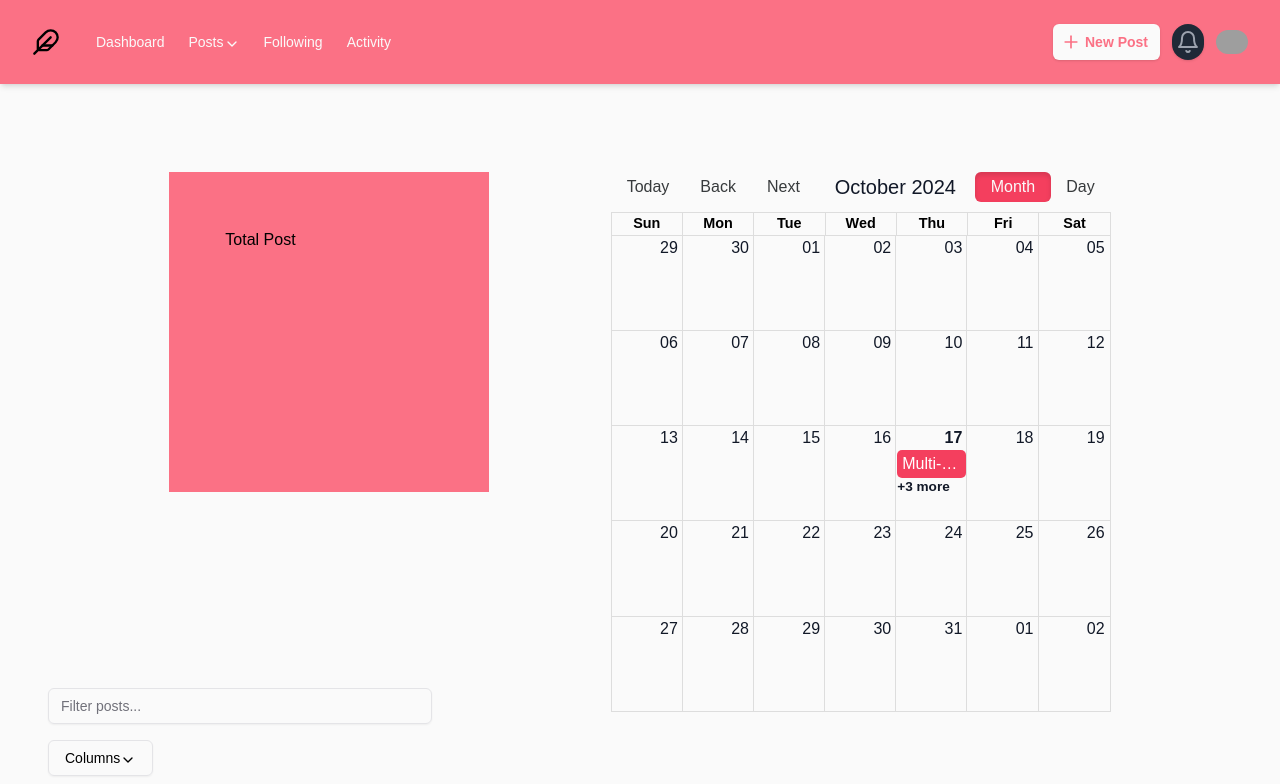
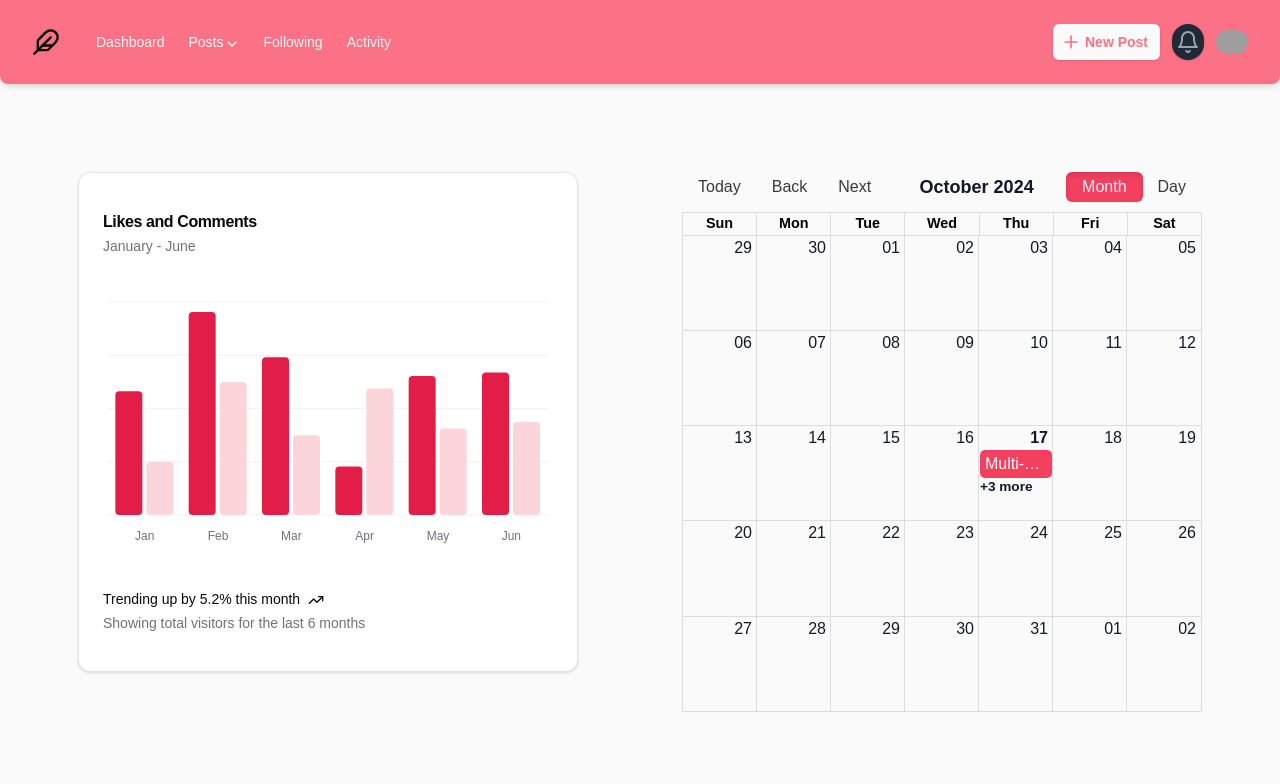
Before and after one commit to pllealfunes/nextjs-hobbyist, a Next.js app: page /posts/drafts in a window 1280 px wide. Shown: the top 784 px of the page. Built offline with nearby package versions, Linux system fonts and the light colour scheme; grey boxes are pictures that could not be loaded.

Commit message:
added styling to likes/comments chart, added styling to nav and home, code to change months in calendar

```diff
--- a/src/app/globals.css
+++ b/src/app/globals.css
@@ -52,11 +52,11 @@ body {
     --input: 240 5.9% 90%;
     --ring: 346.8 77.2% 49.8%;
     --radius: 0.5rem;
-    --chart-1: 12 76% 61%;
-    --chart-2: 173 58% 39%;
-    --chart-3: 197 37% 24%;
-    --chart-4: 43 74% 66%;
-    --chart-5: 27 87% 67%;
+    --chart-1: 347 77% 50%;
+    --chart-2: 352 83% 91%;
+    --chart-3: 350 80% 72%;
+    --chart-4: 351 83% 82%;
+    --chart-5: 349 77% 62%;
   }
 
   .dark {
@@ -79,11 +79,11 @@ body {
     --border: 240 3.7% 15.9%;
     --input: 240 3.7% 15.9%;
     --ring: 346.8 77.2% 49.8%;
-    --chart-1: 220 70% 50%;
-    --chart-2: 160 60% 45%;
-    --chart-3: 30 80% 55%;
-    --chart-4: 280 65% 60%;
-    --chart-5: 340 75% 55%;
+    --chart-1: 347 77% 50%;
+    --chart-2: 349 77% 62%;
+    --chart-3: 350 80% 72%;
+    --chart-4: 351 83% 82%;
+    --chart-5: 352 83% 91%;
   }
 }
 
@@ -278,8 +278,9 @@ body {
 }
 
 .rbc-toolbar-label {
-  font-size: 20px;
+  font-size: 18px;
   color: #111827 !important;
+  font-weight: 900;
 }
 
 .rbc-btn-group > button {
--- a/src/app/page.tsx
+++ b/src/app/page.tsx
@@ -184,7 +184,7 @@ export default function Home() {
         </div>
       </section>
 
-      <section className="bg-gradient-to-br from-rose-100 to-rose-500 py-24 sm:py-32">
+      <section className="bg-gradient-to-br from-rose-100 to-rose-500 py-24 sm:py-32 rounded-3xl">
         <div className="mx-auto max-w-7xl px-6 lg:px-8">
           <h2
             className="text-center text-3xl font-bold tracking-tight text-gray-900"
@@ -257,7 +257,7 @@ export default function Home() {
         </div>
       </section>
 
-      <section className="bg-gradient-to-br from-rose-100 to-rose-500 p-24 sm:p-32 flex justify-center items-center">
+      <section className="bg-gradient-to-br from-rose-100 to-rose-500 p-24 sm:p-32 flex justify-center items-center rounded-3xl">
         <div className="mx-auto max-w-2xl lg:mx-0">
           <h2
             className="text-3xl font-bold tracking-tight text-gray-900 sm:text-4xl"
--- a/src/app/posts/drafts/page.tsx
+++ b/src/app/posts/drafts/page.tsx
@@ -1,6 +1,7 @@
 import { Post, columns } from "@/ui/components/table-columns";
 import { DataTable } from "@/ui/components/data-table";
 import PostCalendar from "@/ui/components/calendar";
+import { LikesCommentsChart } from "@/ui/components/likescomments-chart";
 
 async function getData(): Promise<Post[]> {
   return [
@@ -54,8 +55,8 @@ export default async function Published() {
 
   return (
     <div className="container mx-auto py-10">
-      <div className="flex justify-evenly items center">
-        <div className="w-80 h-80 p-14 bg-rose-400"> Total Post</div>
+      <div className="flex flex-wrap justify-around items-center gap-11 mb-24">
+        <LikesCommentsChart />
         <PostCalendar />
       </div>
       <DataTable columns={columns} data={data} />
--- a/src/app/posts/published/page.tsx
+++ b/src/app/posts/published/page.tsx
@@ -55,7 +55,7 @@ export default async function Published() {
 
   return (
     <div className="container mx-auto py-10">
-      <div className="flex flex-wrap justify-around items-center gap-11 mb-11">
+      <div className="flex flex-wrap justify-around items-center gap-11 mb-24">
         <LikesCommentsChart />
         <PostCalendar />
       </div>
--- a/src/ui/components/calendar.tsx
+++ b/src/ui/components/calendar.tsx
@@ -10,6 +10,7 @@ const localizer = momentLocalizer(moment);
 
 const PostCalendar = () => {
   const [view, setView] = useState<View>(Views.MONTH);
+  const [date, setDate] = useState(new Date());
 
   const handleOnChangeView = (selectedView: View) => {
     setView(selectedView);
@@ -17,13 +18,17 @@ const PostCalendar = () => {
 
   return (
     <Calendar
+      date={date}
+      onNavigate={(date) => {
+        setDate(new Date(date));
+      }}
       localizer={localizer}
       events={postEvents}
       startAccessor="start"
       endAccessor="end"
       views={["month", "day"]}
       view={view}
-      style={{ height: 500, width: 500, display: "none" }}
+      style={{ height: 500, width: 520, display: "none" }}
       onView={handleOnChangeView}
       popup
     />
--- a/src/ui/components/likescomments-chart.tsx
+++ b/src/ui/components/likescomments-chart.tsx
@@ -18,8 +18,6 @@ import {
   ChartTooltipContent,
 } from "@/ui/components/charts";
 
-export const description = "A multiple bar chart";
-
 const chartData = [
   { month: "January", desktop: 186, mobile: 80 },
   { month: "February", desktop: 305, mobile: 200 },
@@ -31,21 +29,24 @@ const chartData = [
 
 const chartConfig = {
   desktop: {
-    label: "Desktop",
+    label: "Likes",
     color: "hsl(var(--chart-1))",
   },
   mobile: {
-    label: "Mobile",
+    label: "Comments",
     color: "hsl(var(--chart-2))",
   },
 } satisfies ChartConfig;
 
 export function LikesCommentsChart() {
   return (
-    <Card style={{ height: 500, width: 500 }}>
+    <Card
+      className="flex flex-col justify-evenly"
+      style={{ height: 500, width: 500 }}
+    >
       <CardHeader>
-        <CardTitle>Bar Chart - Multiple</CardTitle>
-        <CardDescription>January - June 2024</CardDescription>
+        <CardTitle>Likes and Comments</CardTitle>
+        <CardDescription>January - June</CardDescription>
       </CardHeader>
       <CardContent>
         <ChartContainer config={chartConfig}>
@@ -60,7 +61,9 @@ export function LikesCommentsChart() {
             />
             <ChartTooltip
               cursor={false}
-              content={<ChartTooltipContent indicator="dashed" />}
+              content={
+                <ChartTooltipContent indicator="dashed" className="bg-white" />
+              }
             />
             <Bar dataKey="desktop" fill="var(--color-desktop)" radius={4} />
             <Bar dataKey="mobile" fill="var(--color-mobile)" radius={4} />
--- a/src/ui/components/login-nav.tsx
+++ b/src/ui/components/login-nav.tsx
@@ -17,7 +17,7 @@ import {
 
 export default function Dashboard() {
   return (
-    <header className="bg-rose-400 shadow-md">
+    <header className="bg-rose-400 shadow-md rounded-b-lg">
       <nav className="flex items-center justify-between p-4 sm:p-6 lg:px-8 relative">
         <div className="flex lg:flex-1">
           <div className="flex items-center space-x-2 sm:space-x-4">
```
